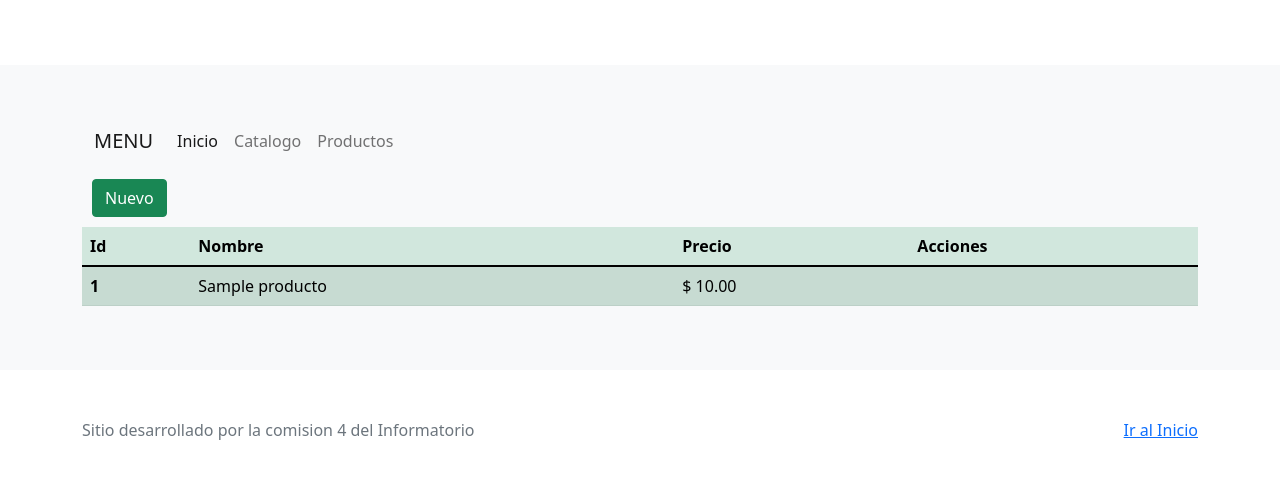
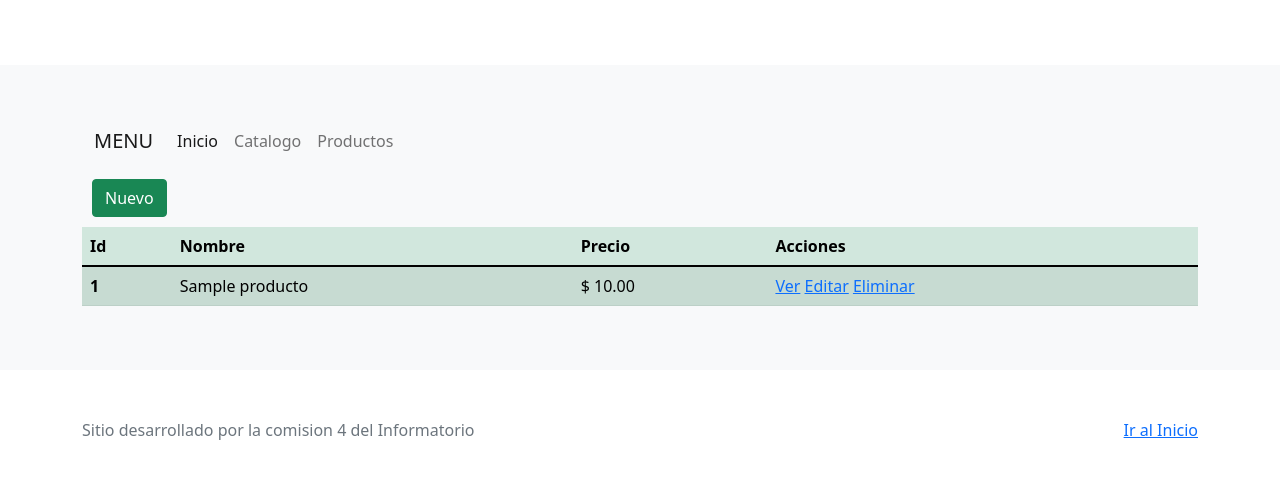
Before and after one commit to lucasibaniez/infor_market, a Django app: page /Producto/Admin/Listar/ in a window 1280 px wide. Shown: the part 363-857 px from the top of the page. Run offline with Django 3.2, Linux system fonts and the light colour scheme; tables that the repository leaves empty hold one stand-in row (values such as "Sample post").

Commit message:
class to fomr

```diff
--- a/Market/apps/productos/forms.py
+++ b/Market/apps/productos/forms.py
@@ -3,6 +3,8 @@ from django import forms
 from . models import Producto
 
 class ProductoForm(forms.ModelForm):
+	nombre = forms.CharField(label="Nombre del Producto", widget=forms.TextInput(attrs={"class": "form-control", "placeholder":"Ingrese nombre del producto"}))
+
 	class Meta:
 		model = Producto
 		fields = ["nombre", "precio"]
--- a/Market/templates/productos/admin/listar.html
+++ b/Market/templates/productos/admin/listar.html
@@ -21,7 +21,11 @@
 			      <th scope="row">{{p.id}}</th>
 			      <td>{{p.nombre}}</td>
 			      <td>$ {{p.precio}}</td>
-			      <td></td>
+			      <td>
+			      	<a href="">Ver</a>
+			      	<a href="">Editar</a>
+			      	<a href="">Eliminar</a>
+			      </td>
 			    </tr>
 			{% endfor %}
 		</tbody>
```
